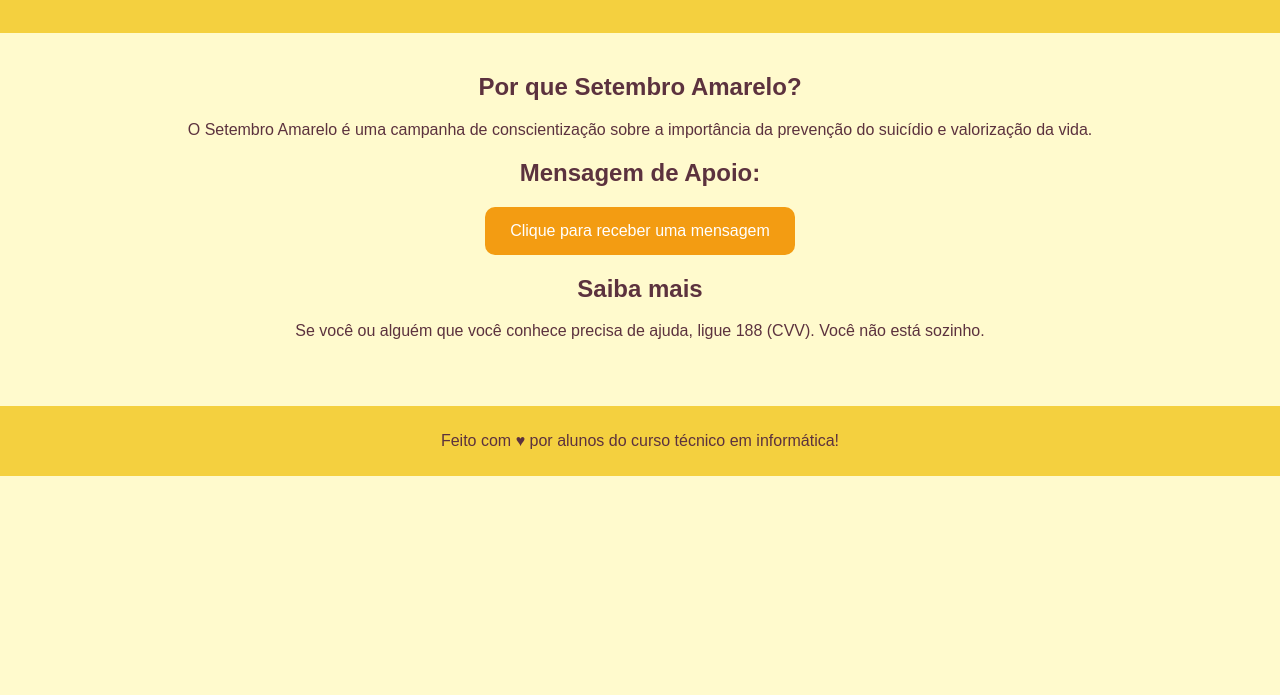
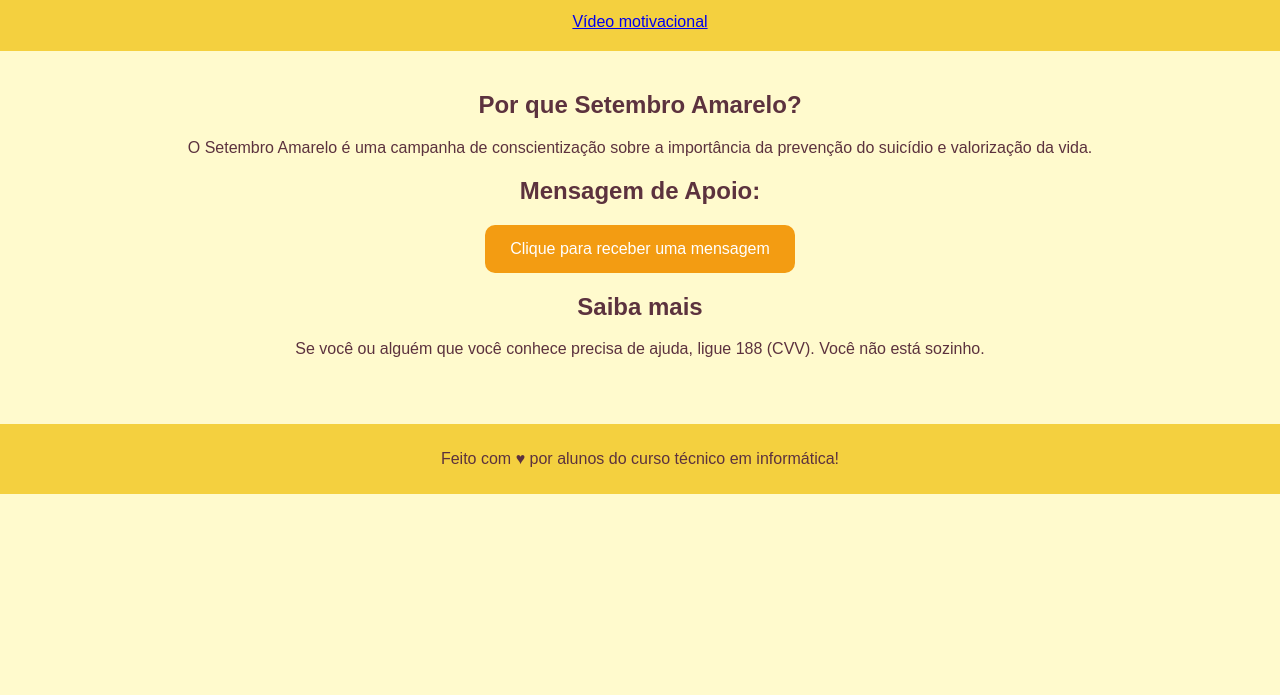
Before and after one commit to julia1205jc-hash/Setembro-Amarelo, a plain HTML site: page index.html in a window 1280 px wide. Shown: the part 105-800 px from the top of the page. Drawn offline with Linux system fonts and the light colour scheme.

Commit message:
Update index.html

```diff
--- a/index.html
+++ b/index.html
@@ -9,6 +9,7 @@
     <header>
         <h1>Setembro Amarelo🌻</h1>
         <p>Mês da Prevenção ao Suicídio💛</p>
+        <a href="https://www.youtube.com/watch?v=8K0AdMH56CA"> Vídeo motivacional</a>
     </header>
 
     <main>
```
